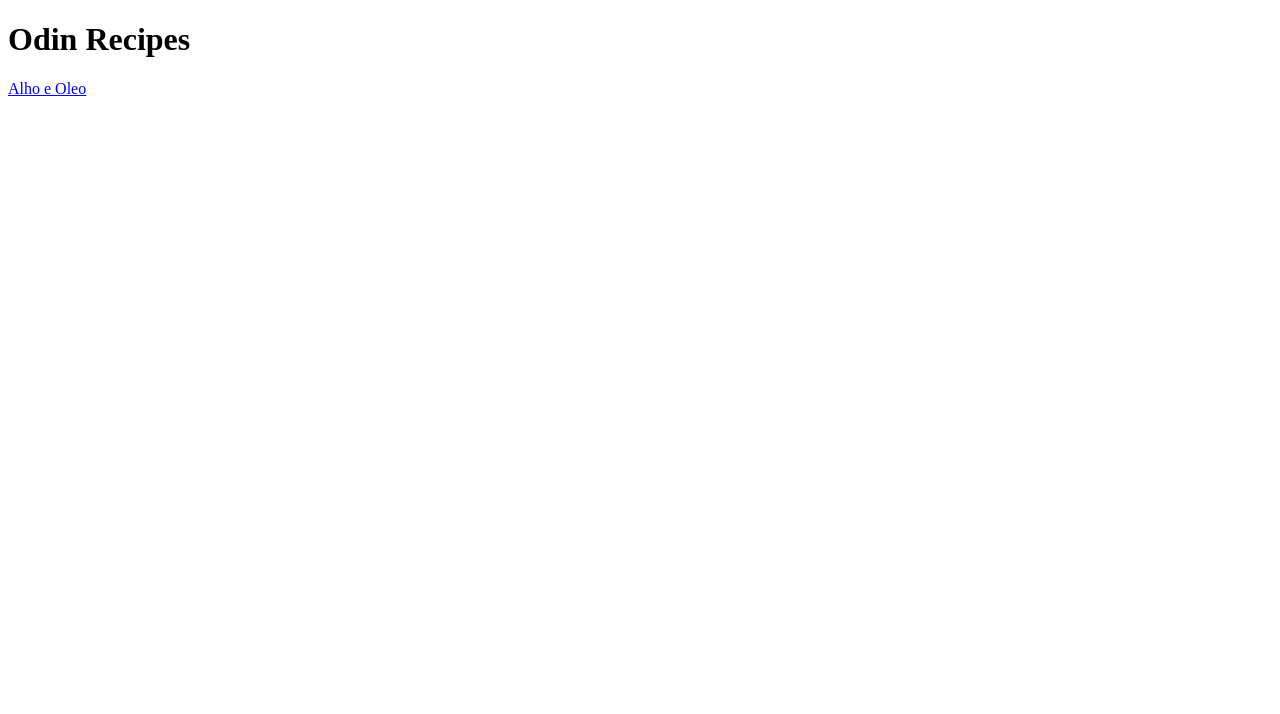
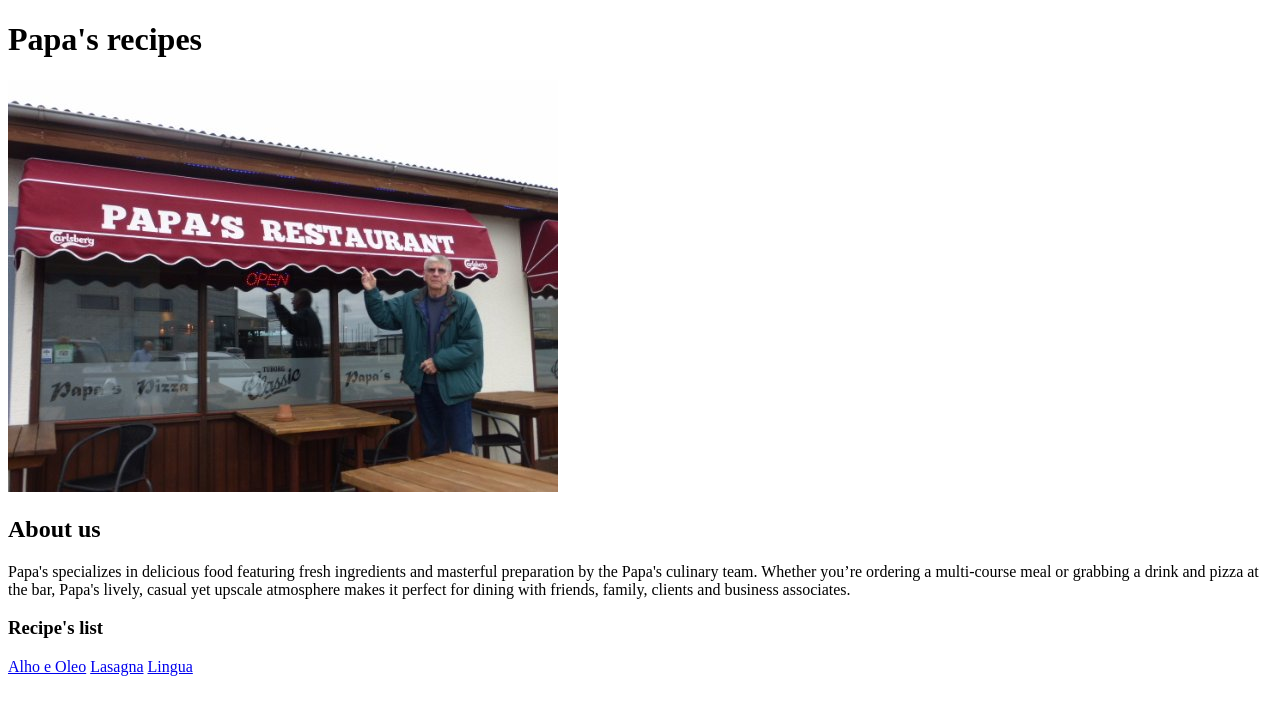
Before and after one commit to pkosby/odin-recipe-project, a plain HTML site: page index.html in a window 1280 px wide. Drawn offline with Linux system fonts and the light colour scheme.

Commit message:
links-com-fotos

```diff
--- a/index.html
+++ b/index.html
@@ -7,7 +7,13 @@
     <title>Document</title>
 </head>
 <body>
-    <h1>Odin Recipes</h1>
-    <a href="recipes/alhoeoleo.html">Alho e Oleo</a>
+    <h1>Papa's recipes</h1>
+    <p><img src="./images/restaurante.jpg"></p>
+    <h2>About us</h2>
+    <p>Papa's specializes in delicious food featuring fresh ingredients and masterful preparation by the Papa's culinary team. Whether you’re ordering a multi-course meal or grabbing a drink and pizza at the bar, Papa's lively, casual yet upscale atmosphere makes it perfect for dining with friends, family, clients and business associates.</p>
+    <h3>Recipe's list</h3>
+    <p><a href="recipes/alhoeoleo.html">Alho e Oleo</a>
+    <a href="recipes/lasagna.html">Lasagna</a>
+    <a href="recipes/lingua.html">Lingua</a></p>
 </body>
 </html>
```
